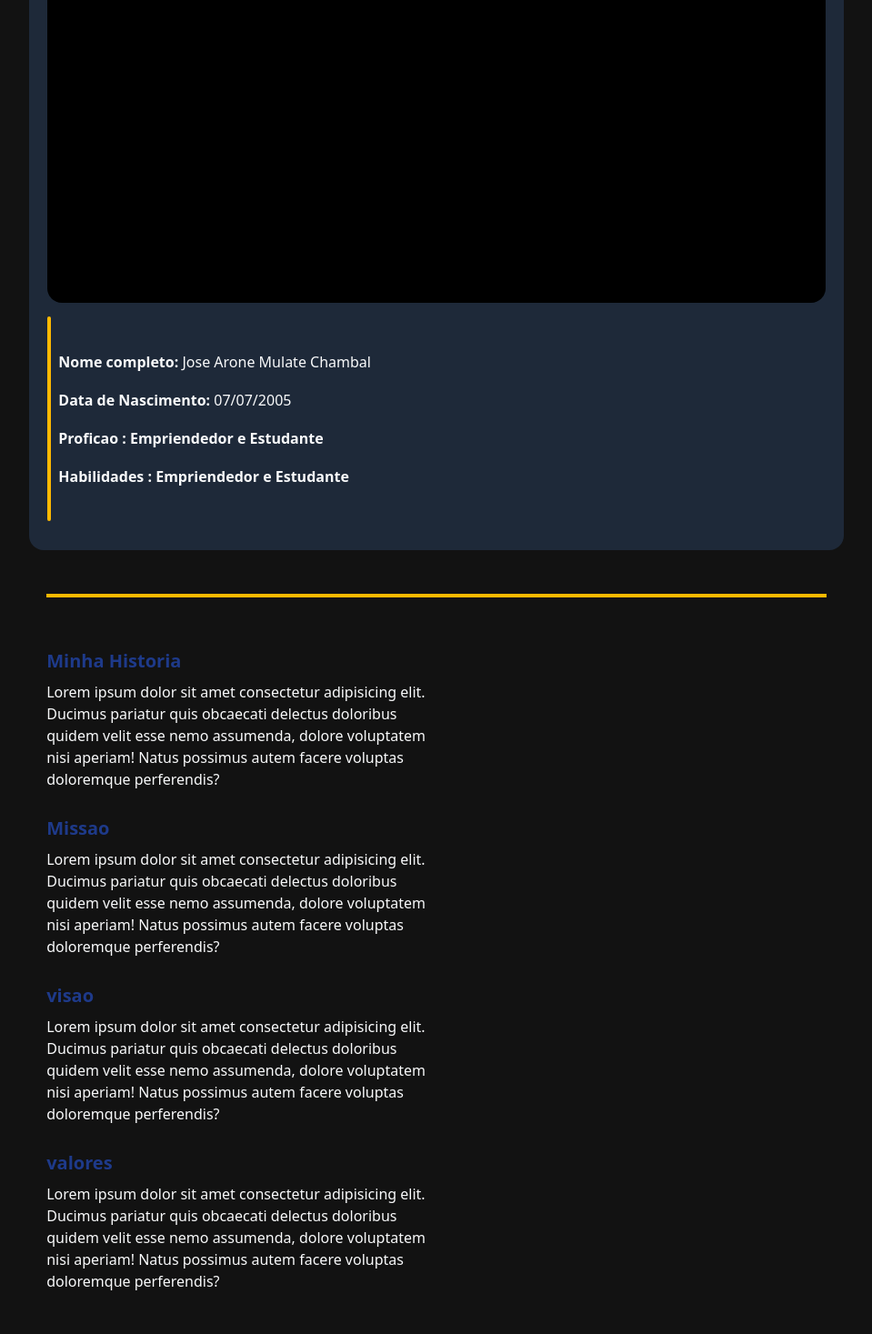
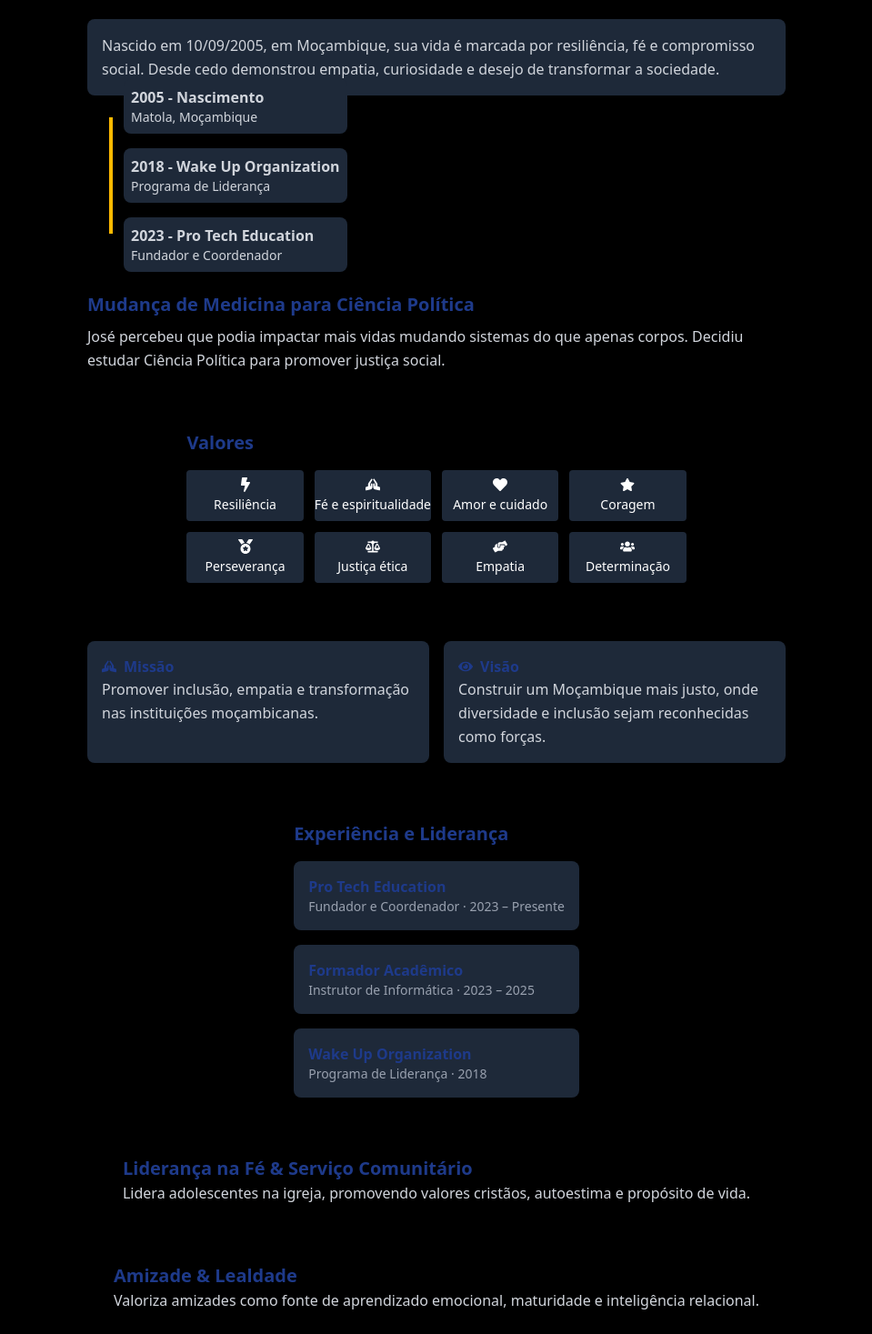
Before and after one commit to CUSTcoding/portifolio-jose, a Next.js app: page / in a window 1280 px wide. Shown: the part 1203-2670 px from the top of the page at 91% size, without its empty margins (160-1119 px from the left). Built offline with nearby package versions, Linux system fonts and the light colour scheme.

Commit message:
feat: add icons

```diff
--- a/src/components/about/about.tsx
+++ b/src/components/about/about.tsx
@@ -1,63 +1,225 @@
-
+"use client";
+import { useState } from "react";
+import { motion } from "framer-motion";
+import {
+  FaHeart, FaPrayingHands, FaMedal, FaUsers,
+  FaBalanceScale, FaBolt, FaHandsHelping, FaStar, FaEye, FaTimes
+} from "react-icons/fa";
 
 export default function About() {
+  const [modal, setModal] = useState<{title: string, description: string} | null>(null);
+
+  const valores = [
+    { icon: <FaBolt />, name: "Resiliência", desc: "Capacidade de superar desafios mantendo foco." },
+    { icon: <FaPrayingHands />, name: "Fé e espiritualidade", desc: "Confiança e conexão com valores espirituais." },
+    { icon: <FaHeart />, name: "Amor e cuidado", desc: "Priorizar bem-estar e empatia nas relações." },
+    { icon: <FaStar />, name: "Coragem", desc: "Enfrentar desafios e adversidades sem medo." },
+    { icon: <FaMedal />, name: "Perseverança", desc: "Manter disciplina e foco nos objetivos." },
+    { icon: <FaBalanceScale />, name: "Justiça ética", desc: "Agir com ética, imparcialidade e integridade." },
+    { icon: <FaHandsHelping />, name: "Empatia", desc: "Compreender sentimentos e perspectivas alheias." },
+    { icon: <FaUsers />, name: "Determinação", desc: "Foco e ação contínua para alcançar metas." },
+  ];
+
+  const experiencias = [
+    {
+      title: "Pro Tech Education",
+      role: "Fundador e Coordenador",
+      period: "2023 – Presente",
+      description: "Plataforma de inclusão digital e empoderamento juvenil."
+    },
+    {
+      title: "Formador Acadêmico",
+      role: "Instrutor de Informática",
+      period: "2023 – 2025",
+      description: "Ensino técnico em informática básica e hardware."
+    },
+    {
+      title: "Wake Up Organization",
+      role: "Programa de Liderança",
+      period: "2018",
+      description: "Formação em relações públicas e comunicação estratégica."
+    }
+  ];
+
+  const animSection = {
+    hidden: { opacity: 0, y: 40 },
+    visible: { opacity: 1, y: 0, transition: { duration: 0.7 } },
+  };
+
   return (
-       <main className="about flex flex-col gap-2 flex-center items-center justify-center w-screen min-h-screen ">
+    <main className="bg-black text-white w-full flex flex-col items-center py-16 gap-16 px-4">
 
+      {/* Header */}
+      <motion.p
+        initial={{ opacity: 0, y: -15 }}
+        animate={{ opacity: 1, y: 0, transition: { duration: 0.7 } }}
+        className="rounded-full bg-white p-2 px-4 text-black text-sm font-semibold"
+      >
+        Sobre Mim
+      </motion.p>
 
+      {/* Biografia e Linha do Tempo */}
+      <motion.section
+        variants={animSection}
+        initial="hidden"
+        whileInView="visible"
+        viewport={{ once: true }}
+        className="max-w-3xl flex flex-col gap-6 text-gray-300"
+      >
+        <h1 className="text-3xl font-bold text-amber-400">José Arone Mulate Chambal</h1>
+        <p className="bg-gray-800 rounded-lg p-4 leading-relaxed text-sm sm:text-base">
+          Nascido em 10/09/2005, em Moçambique, sua vida é marcada por resiliência, fé e compromisso social. Desde cedo demonstrou empatia, curiosidade e desejo de transformar a sociedade.
+        </p>
 
-            <div className=" flex flex-col gap-2 flex-center items-center justify-center w-screen min-h-screen py-20">
-                <p className="rounded-full bg-white p-1 px-2 my-2 text-sm text-black font-semibold">Sobre min</p>
-
-                <div className="w-[calc(95%)] md:w-[calc(70%)] rounded-2xl bg-gray-800 p-4 items-start justify-center">
-                    <h1 className="text-2xl font-bold">Jose Arone Mulate Chambal</h1>
-                    <div className="w-[calc(99%)] h-[21.72rem] m-auto bg-black rounded-2xl my-2">
+        <div className="relative w-full h-32 flex items-center">
+          <div className="absolute w-1 bg-amber-400 h-full left-6"></div>
+          <div className="flex flex-col ml-10 gap-4">
+            <div className="bg-gray-800 p-2 rounded-lg">
+              <p className="font-semibold">2005 - Nascimento</p>
+              <p className="text-gray-300 text-sm">Matola, Moçambique</p>
             </div>
-                    <div className="w-[calc(99%)] h-60 relative m-auto flex items-center my-2">
-                        <div className="absolute w-1 h-[calc(94%)]  bg-amber-400 rounded-full"></div>
-                        <div className="  h-[calc(70%)] ms-3 flex flex-col items-start justify-around">
-                            <p className="p-0 m-0"><span className="font-semibold">Nome completo: </span>Jose Arone Mulate Chambal</p>
-                            <p className="p-0 m-0"><span className="font-semibold">Data de Nascimento: </span>07/07/2005</p>
-                            <p className="p-0 m-0"><span className="font-semibold">Proficao : Empriendedor e Estudante </span></p>
-                            <p className="p-0 m-0"><span className="font-semibold">Habilidades : Empriendedor e Estudante </span></p>
+            <div className="bg-gray-800 p-2 rounded-lg">
+              <p className="font-semibold">2018 - Wake Up Organization</p>
+              <p className="text-gray-300 text-sm">Programa de Liderança</p>
+            </div>
+            <div className="bg-gray-800 p-2 rounded-lg">
+              <p className="font-semibold">2023 - Pro Tech Education</p>
+              <p className="text-gray-300 text-sm">Fundador e Coordenador</p>
             </div>
           </div>
         </div>
+      </motion.section>
 
-                <div className="w-[calc(93%)] md:w-[calc(67%)] h-1 bg-amber-400 my-10 "></div>
+      {/* Mudança de carreira */}
+      <motion.section
+        variants={animSection}
+        initial="hidden"
+        whileInView="visible"
+        viewport={{ once: true }}
+        className="max-w-3xl flex flex-col gap-2"
+      >
+        <h2 className="text-xl font-semibold text-amber-400">Mudança de Medicina para Ciência Política</h2>
+        <p className="text-gray-300 text-sm sm:text-base leading-relaxed">
+          José percebeu que podia impactar mais vidas mudando sistemas do que apenas corpos. Decidiu estudar Ciência Política para promover justiça social.
+        </p>
+      </motion.section>
 
-                <div className="w-[calc(90%)] md:w-[calc(67%)] flex flex-col items-start justify-center gap-5">
-                    <div className="lg:w-1/2 flex flex-col items-start justify-center gap-5 ">
-                        <div className="flex items-start flex-col">
-                            <div className="flex items-center justify-center py-2 gap-2">
-                                <h1 className="text-xl font-semibold">Minha Historia</h1>
+      {/* Valores */}
+      <motion.section
+        variants={animSection}
+        initial="hidden"
+        whileInView="visible"
+        viewport={{ once: true }}
+        className="max-w-3xl flex flex-col gap-4"
+      >
+        <h2 className="text-xl font-semibold text-amber-400">Valores</h2>
+        <div className="grid grid-cols-2 sm:grid-cols-4 gap-3">
+          {valores.map((v, i) => (
+            <motion.div
+              key={i}
+              whileHover={{ scale: 1.05 }}
+              className="flex flex-col items-center gap-1 bg-gray-800 py-2 rounded cursor-pointer justify-center group relative"
+            >
+              {v.icon}
+              <span className="text-xs sm:text-sm">{v.name}</span>
+              <span className="absolute bottom-full mb-2 left-1/2 -translate-x-1/2 w-max bg-gray-700 p-1 text-xs rounded opacity-0 group-hover:opacity-100 transition">
+                {v.desc}
+              </span>
+            </motion.div>
+          ))}
         </div>
-                            <p>Lorem ipsum dolor sit amet consectetur adipisicing elit. Ducimus pariatur quis obcaecati delectus doloribus quidem velit esse nemo assumenda, dolore voluptatem nisi aperiam! Natus possimus autem facere voluptas doloremque perferendis?</p>
-                        </div>
-                        <div className="flex items-start flex-col">
-                            <div className="flex items-center justify-center py-2 gap-2">
-                                <h1 className="text-xl font-semibold">Missao</h1>
-                            </div>
-                            <p>Lorem ipsum dolor sit amet consectetur adipisicing elit. Ducimus pariatur quis obcaecati delectus doloribus quidem velit esse nemo assumenda, dolore voluptatem nisi aperiam! Natus possimus autem facere voluptas doloremque perferendis?</p>
-                        </div>
-                        <div className="flex items-start flex-col">
-                            <div className="flex items-center justify-center py-2 gap-2">
-                                <h1 className="text-xl font-semibold">visao</h1>
-                            </div>
-                            <p>Lorem ipsum dolor sit amet consectetur adipisicing elit. Ducimus pariatur quis obcaecati delectus doloribus quidem velit esse nemo assumenda, dolore voluptatem nisi aperiam! Natus possimus autem facere voluptas doloremque perferendis?</p>
-                        </div>
-                        <div className="flex items-start flex-col">
-                            <div className="flex items-center justify-center py-2 gap-2">
-                                <h1 className="text-xl font-semibold">valores</h1>
-                            </div>
-                            <p>Lorem ipsum dolor sit amet consectetur adipisicing elit. Ducimus pariatur quis obcaecati delectus doloribus quidem velit esse nemo assumenda, dolore voluptatem nisi aperiam! Natus possimus autem facere voluptas doloremque perferendis?</p>
-                        </div>
+      </motion.section>
+
+      {/* Missão & Visão */}
+      <motion.section
+        variants={animSection}
+        initial="hidden"
+        whileInView="visible"
+        viewport={{ once: true }}
+        className="max-w-3xl flex flex-col md:flex-row gap-4"
+      >
+        <div className="bg-gray-800 p-4 rounded-lg flex-1">
+          <h3 className="text-amber-400 font-semibold flex items-center gap-2"><FaPrayingHands /> Missão</h3>
+          <p className="text-gray-300 text-sm sm:text-base leading-relaxed">
+            Promover inclusão, empatia e transformação nas instituições moçambicanas.
+          </p>
         </div>
 
+        <div className="bg-gray-800 p-4 rounded-lg flex-1">
+          <h3 className="text-amber-400 font-semibold flex items-center gap-2"><FaEye /> Visão</h3>
+          <p className="text-gray-300 text-sm sm:text-base leading-relaxed">
+            Construir um Moçambique mais justo, onde diversidade e inclusão sejam reconhecidas como forças.
+          </p>
         </div>
+      </motion.section>
+
+      {/* Experiências com Modal */}
+      <motion.section
+        variants={animSection}
+        initial="hidden"
+        whileInView="visible"
+        viewport={{ once: true }}
+        className="max-w-3xl flex flex-col gap-4"
+      >
+        <h2 className="text-xl font-semibold text-amber-400">Experiência e Liderança</h2>
+        {experiencias.map((exp, i) => (
+          <motion.div
+            key={i}
+            whileHover={{ scale: 1.02 }}
+            className="bg-gray-800 p-4 rounded-lg cursor-pointer transition"
+            onClick={() => setModal({ title: exp.title, description: exp.description })}
+          >
+            <h3 className="text-amber-300 font-semibold">{exp.title}</h3>
+            <p className="text-gray-400 text-sm">{exp.role} · {exp.period}</p>
+          </motion.div>
+        ))}
+      </motion.section>
+
+      {/* Modal de Experiência */}
+      {modal && (
+        <div className="fixed inset-0 bg-black bg-opacity-70 flex items-center justify-center z-50">
+          <motion.div
+            initial={{ scale: 0.8, opacity: 0 }}
+            animate={{ scale: 1, opacity: 1 }}
+            exit={{ scale: 0.8, opacity: 0 }}
+            className="bg-gray-800 rounded-lg p-6 max-w-lg w-full relative"
+          >
+            <button className="absolute top-2 right-2 text-amber-400" onClick={() => setModal(null)}>
+              <FaTimes />
+            </button>
+            <h3 className="text-amber-300 font-semibold text-lg mb-2">{modal.title}</h3>
+            <p className="text-gray-300 text-sm sm:text-base">{modal.description}</p>
+          </motion.div>
         </div>
+      )}
 
+      {/* Fé */}
+      <motion.section
+        variants={animSection}
+        initial="hidden"
+        whileInView="visible"
+        viewport={{ once: true }}
+        className="max-w-3xl"
+      >
+        <h2 className="text-xl font-semibold text-amber-400">Liderança na Fé & Serviço Comunitário</h2>
+        <p className="text-gray-300 text-sm sm:text-base leading-relaxed">
+          Lidera adolescentes na igreja, promovendo valores cristãos, autoestima e propósito de vida.
+        </p>
+      </motion.section>
 
+      {/* Amizade */}
+      <motion.section
+        variants={animSection}
+        initial="hidden"
+        whileInView="visible"
+        viewport={{ once: true }}
+        className="max-w-3xl"
+      >
+        <h2 className="text-xl font-semibold text-amber-400">Amizade & Lealdade</h2>
+        <p className="text-gray-300 text-sm sm:text-base leading-relaxed">
+          Valoriza amizades como fonte de aprendizado emocional, maturidade e inteligência relacional.
+        </p>
+      </motion.section>
     </main>
   );
 }
```
Also changed, not shown: src/components/icons/roleIcons.tsx (added, +60 -0 lines). Lines whose indentation alone changed are shown as unchanged.
